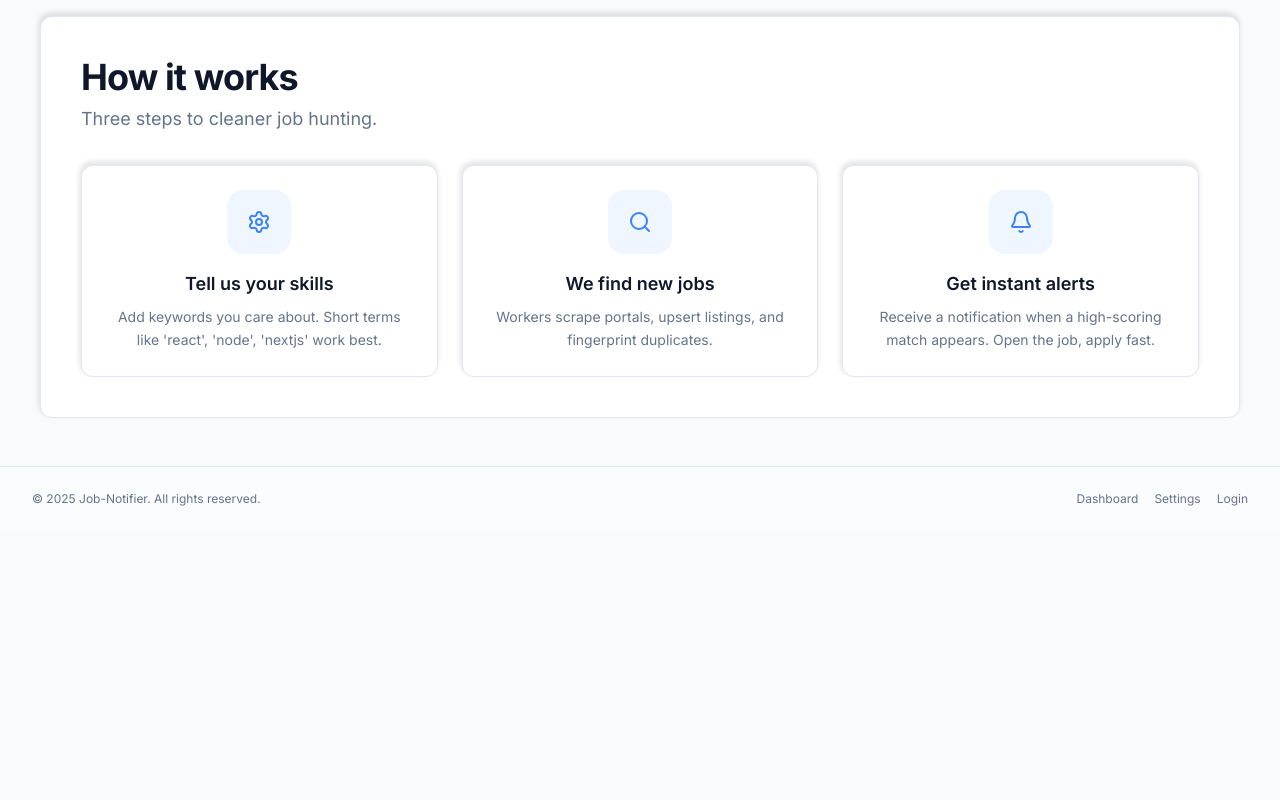
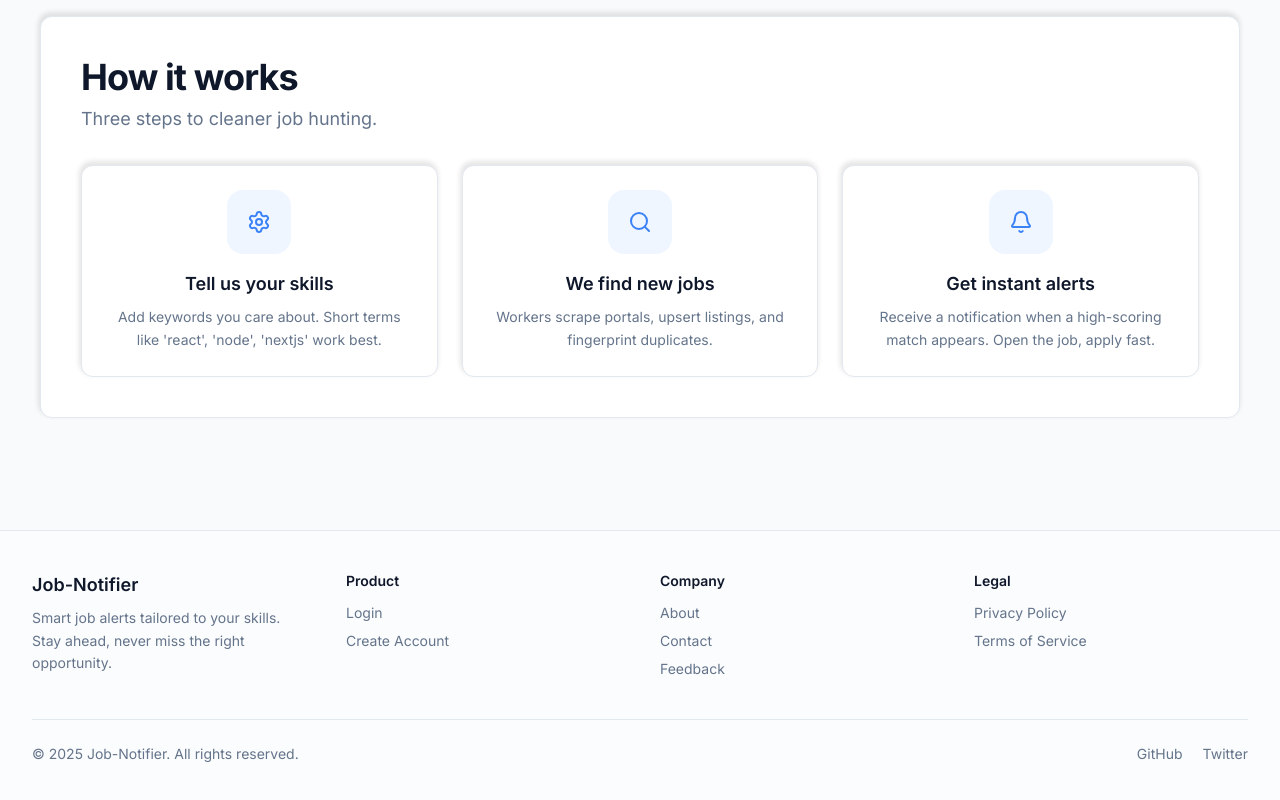
Before and after one commit to DeepakRizal/Job-notifier, a Next.js app in the folder frontend/: page / in a window 1280 px wide. Shown: the part 1072-1872 px from the top of the page. Before the commit the page ends 1603 px from the top, so only its background shows below. Built offline with nearby package versions, Linux system fonts and the light colour scheme; no server answers.

Commit message:
feat(ui/auth): improve footer design and add user-focused error messages on login/register

```diff
--- a/frontend/app/components/feature/auth/LoginPanel.tsx
+++ b/frontend/app/components/feature/auth/LoginPanel.tsx
@@ -45,6 +45,7 @@ export function LoginPanel() {
       }
     } catch (error: unknown) {
       if (isApiError(error)) {
+        console.log(error);
         const msg = error.message || "Login failed";
 
         setError("root", { type: "server", message: msg });
@@ -81,7 +82,7 @@ export function LoginPanel() {
             placeholder="Enter your email"
           />
           {errors.email && (
-            <div className="text-sm text-center text-red-500">
+            <div className="text-xs text-center text-red-500">
               {errors.email.message}
             </div>
           )}
--- a/frontend/app/components/feature/auth/RegisterPanel.tsx
+++ b/frontend/app/components/feature/auth/RegisterPanel.tsx
@@ -40,7 +40,9 @@ export function RegisterPanel() {
         router.push("/login");
       }
     } catch (error) {
+      console.log(error);
       if (isApiError(error)) {
+        console.log(error);
         const msg = error.message || "Registration failed";
 
         setError("root", { type: "server", message: msg });
--- a/frontend/app/components/layout/Footer.tsx
+++ b/frontend/app/components/layout/Footer.tsx
@@ -1,40 +1,136 @@
+"use client";
+
+import { useUserStore } from "@/lib/stores/user-store";
 import Link from "next/link";
+import { useShallow } from "zustand/shallow";
 
 export function Footer() {
-  const currentYear = new Date().getFullYear();
+  const year = new Date().getFullYear();
+
+  const { user, loading, setUser } = useUserStore(
+    useShallow((s) => ({
+      user: s.user,
+      loading: s.loading,
+      setUser: s.setUser,
+    }))
+  );
 
   return (
-    <footer className="border-t border-surface-border bg-surface/50">
-      <div className="mx-auto max-w-7xl px-4 py-6 md:px-6 lg:px-8">
-        <div className="flex flex-col items-center justify-between gap-4 md:flex-row">
-          {/* Left: Copyright */}
-          <div className="text-center md:text-left">
-            <p className="text-xs text-text-muted">
-              © {currentYear} Job-Notifier. All rights reserved.
+    <footer className="border-t border-surface-border bg-surface/50 mt-16">
+      <div className="mx-auto max-w-7xl px-4 py-10 md:px-6 lg:px-8">
+        {/* Top section */}
+        <div className="grid grid-cols-1 gap-10 md:grid-cols-4">
+          {/* Brand */}
+          <div>
+            <h3 className="text-lg font-semibold text-text-title">
+              Job-Notifier
+            </h3>
+            <p className="mt-2 text-sm text-text-muted leading-relaxed">
+              Smart job alerts tailored to your skills. Stay ahead, never miss
+              the right opportunity.
             </p>
           </div>
 
-          {/* Right: Links */}
-          <nav className="flex flex-wrap items-center justify-center gap-4 text-xs text-text-muted">
-            <Link
-              href="/dashboard"
-              className="transition-colors hover:text-text-title"
+          {/* Product */}
+          <div>
+            <h4 className="text-sm font-semibold text-text-title mb-3">
+              Product
+            </h4>
+            <ul className="space-y-2 text-sm text-text-muted">
+              {user ? (
+                <>
+                  <li>
+                    <Link href="/dashboard" className="hover:text-text-title">
+                      Dashboard
+                    </Link>
+                  </li>
+                  <li>
+                    <Link href="/settings" className="hover:text-text-title">
+                      Settings
+                    </Link>
+                  </li>
+                </>
+              ) : (
+                <>
+                  <li>
+                    <Link href="/login" className="hover:text-text-title">
+                      Login
+                    </Link>
+                  </li>
+                  <li>
+                    <Link href="/register" className="hover:text-text-title">
+                      Create Account
+                    </Link>
+                  </li>
+                </>
+              )}
+            </ul>
+          </div>
+
+          {/* Company */}
+          <div>
+            <h4 className="text-sm font-semibold text-text-title mb-3">
+              Company
+            </h4>
+            <ul className="space-y-2 text-sm text-text-muted">
+              <li>
+                <Link href="/about" className="hover:text-text-title">
+                  About
+                </Link>
+              </li>
+              <li>
+                <Link href="/contact" className="hover:text-text-title">
+                  Contact
+                </Link>
+              </li>
+              <li>
+                <Link href="/feedback" className="hover:text-text-title">
+                  Feedback
+                </Link>
+              </li>
+            </ul>
+          </div>
+
+          {/* Legal */}
+          <div>
+            <h4 className="text-sm font-semibold text-text-title mb-3">
+              Legal
+            </h4>
+            <ul className="space-y-2 text-sm text-text-muted">
+              <li>
+                <Link href="/privacy" className="hover:text-text-title">
+                  Privacy Policy
+                </Link>
+              </li>
+              <li>
+                <Link href="/terms" className="hover:text-text-title">
+                  Terms of Service
+                </Link>
+              </li>
+            </ul>
+          </div>
+        </div>
+
+        {/* Divider */}
+        <div className="border-t border-surface-border mt-10 pt-6 flex flex-col md:flex-row justify-between items-center text-sm text-text-muted">
+          <p>© {year} Job-Notifier. All rights reserved.</p>
+
+          <div className="flex items-center gap-5 mt-4 md:mt-0">
+            <a
+              href="https://github.com/DeepakRizal"
+              target="_blank"
+              className="hover:text-text-title transition-colors"
             >
-              Dashboard
-            </Link>
-            <Link
-              href="/settings"
-              className="transition-colors hover:text-text-title"
+              GitHub
+            </a>
+            <a
+              href="https://x.com/DeepakRiza1"
+              target="_blank"
+              className="hover:text-text-title transition-colors"
             >
-              Settings
-            </Link>
-            <Link
-              href="/login"
-              className="transition-colors hover:text-text-title"
-            >
-              Login
-            </Link>
-          </nav>
+              Twitter
+            </a>
+          </div>
         </div>
       </div>
     </footer>
--- a/frontend/app/components/pages/HeroSection.tsx
+++ b/frontend/app/components/pages/HeroSection.tsx
@@ -47,16 +47,6 @@ export function HeroSection() {
 
               {/* Stats / trust row */}
               <div className="mt-6 flex flex-wrap items-center gap-4 text-sm text-slate-500 justify-center lg:justify-start">
-                <div className="inline-flex items-center gap-2">
-                  <span className="inline-flex items-center justify-center w-7 h-7 rounded-lg bg-white/60 border border-slate-100 shadow-sm">
-                    <Zap size={14} />
-                  </span>
-                  <span>
-                    <strong className="text-slate-800">1.2k+</strong> matches
-                    found
-                  </span>
-                </div>
-
                 <div className="inline-flex items-center gap-2">
                   <span className="inline-flex items-center justify-center w-7 h-7 rounded-lg bg-white/60 border border-slate-100 shadow-sm">
                     <Clock size={14} />
--- a/frontend/lib/api.ts
+++ b/frontend/lib/api.ts
@@ -27,11 +27,7 @@ export async function apiFetch<T = unknown>(
       const status = err.response?.status;
       const data = err.response?.data;
 
-      throw new ApiError(
-        data?.error || err.message || "API error",
-        status,
-        data
-      );
+      throw new ApiError(data?.message, status, data);
     }
   }
 }
```
Also changed, not shown: 1 other file (tests, documents, lock files or other folders).
